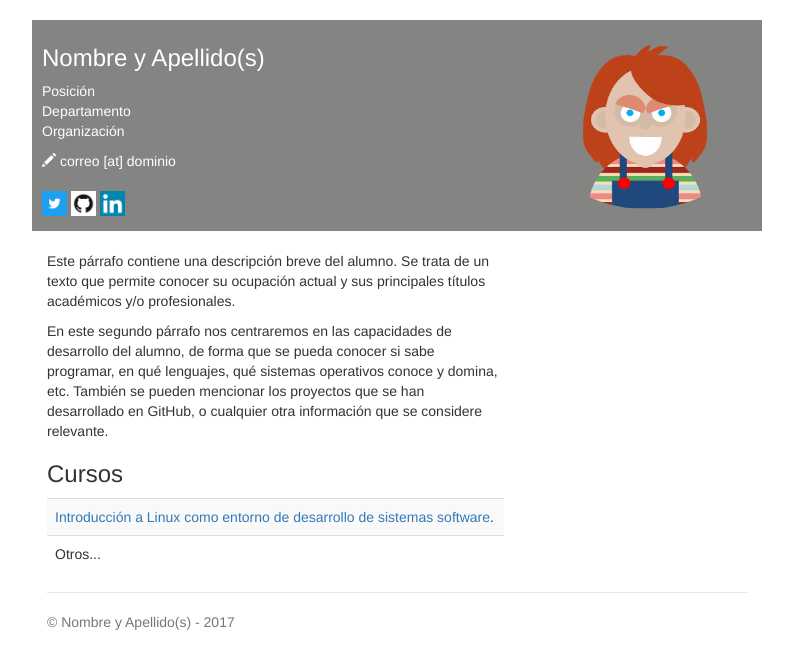
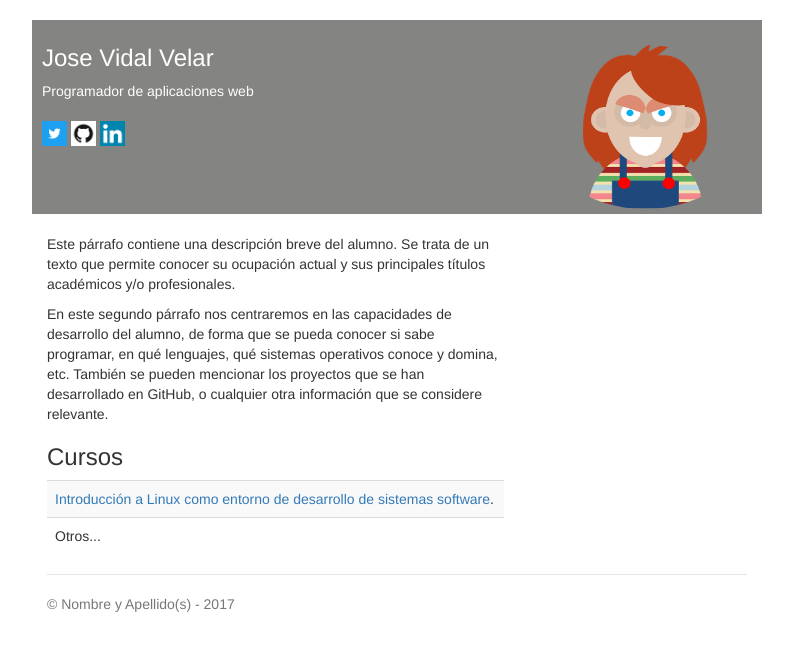
Before and after one commit to jvvelar/jvvelar.github.io, a plain HTML site: page index.html in a window 1280 px wide. Shown: the whole page, without its empty margins (243-1036 px from the left). Drawn offline with nearby package versions, Linux system fonts and the light colour scheme.

Commit message:
Versión personalizada

```diff
--- a/index.html
+++ b/index.html
@@ -5,10 +5,10 @@
     <meta charset="utf-8">
     <meta name="description" content="Página de ejemplo del MOOC de LINUX - UPM.">
     <!--Sustituir por los datos del alumno-->
-    <meta name="author" content="Nombre y Apellido(s)">
+    <meta name="author" content="Jose Vidal Velar">
 
     <!--Sustituir por los datos del alumno-->
-    <title>Nombre y Apellido(s)</title>
+    <title>Jose Vidal Velar</title>
 
     <link href="css/bootstrap.min.css" rel="stylesheet">
     <link href="css/style.css" rel="stylesheet">
@@ -17,16 +17,15 @@
   <body>
     <div class="container header-bar">
       <!--Sustituir por los datos del alumno-->
-      <h3>Nombre y Apellido(s) <span><img style="width: 214px; height: 164px;" class='img-circle' alt="Nombre y Apellido(s)" src="img/foto.png" align="right"></span></h3>
+      <h3>Jose Vidal Velar <span><img style="width: 214px; height: 164px;" class='img-circle' alt="Jose Vidal Velar" src="img/foto.png" align="right"></span></h3>
       <p>
         <!--Sustituir por los datos del alumno-->
-        Posición<br>
-        Departamento<br>
-        Organización
+        Programador de aplicaciones web
+
       </p>
       <address>
-        <!--Sustituir por los datos del alumno-->
-        <span class='glyphicon glyphicon-pencil'></span> correo [at] dominio <br>
+        <!--Sustituir por los datos del alumno
+        <span class='glyphicon glyphicon-pencil'></span> correo [at] dominio <br>-->
       </address>
 
       <!--Sustituir por los datos del alumno-->
```
